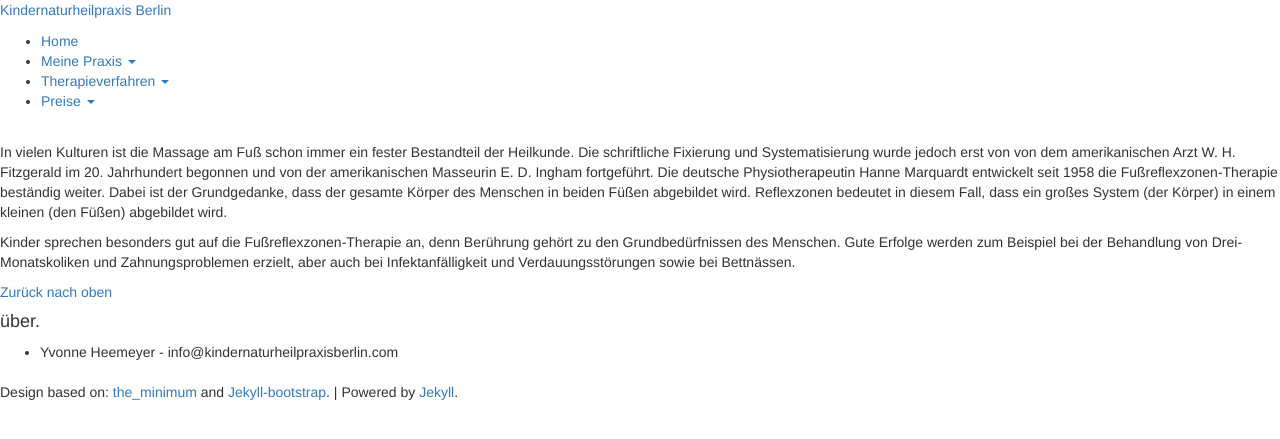
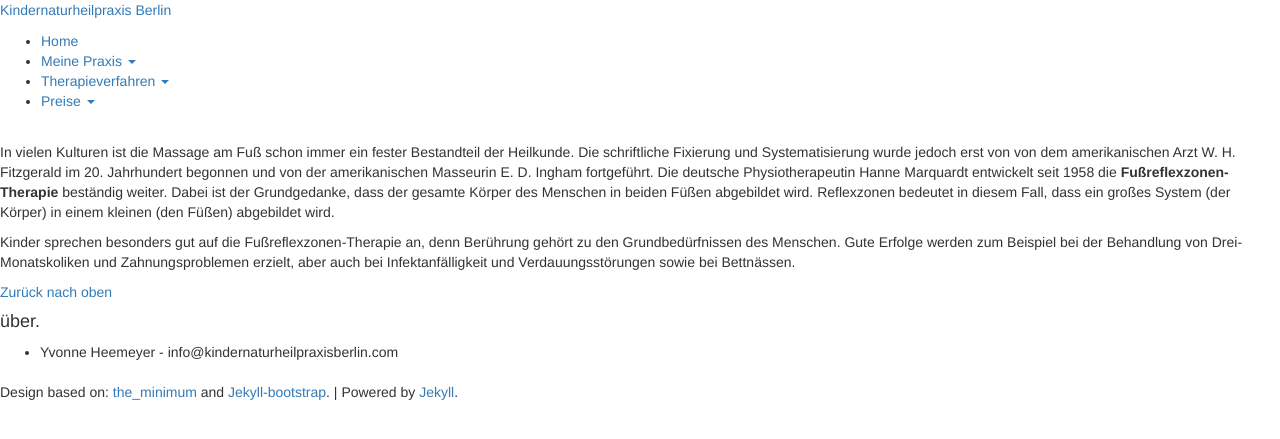
Before and after one commit to heilpraktiker/heilpraktiker.github.io, a Jekyll site: the page built from therapieverfahren/fussreflexzonen-therapie/index.md, in a window 1280 px wide. Shown: the top 439 px of the page. Built offline with Jekyll 4.4.1, drawn with Linux system fonts in a browser that asks for light colours; nearby versions of some CDN libraries; comment, search, counter and statistics services are not loaded.

```diff
--- a/therapieverfahren/fussreflexzonen-therapie/index.md
+++ b/therapieverfahren/fussreflexzonen-therapie/index.md
@@ -6,6 +6,6 @@ published: true
 ---
 
 {% include JB/setup %}
-In vielen Kulturen ist die Massage am Fuß schon immer ein fester Bestandteil der Heilkunde. Die schriftliche Fixierung und Systematisierung wurde jedoch erst von von dem amerikanischen Arzt W. H. Fitzgerald im 20. Jahrhundert begonnen und von der amerikanischen Masseurin E. D. Ingham fortgeführt. Die deutsche Physiotherapeutin Hanne Marquardt entwickelt seit 1958 die Fußreflexzonen-Therapie beständig weiter. Dabei ist der Grundgedanke, dass der gesamte Körper des Menschen in beiden Füßen abgebildet wird. Reflexzonen bedeutet in diesem Fall, dass ein großes System (der Körper) in einem kleinen (den Füßen) abgebildet wird.
+In vielen Kulturen ist die Massage am Fuß schon immer ein fester Bestandteil der Heilkunde. Die schriftliche Fixierung und Systematisierung wurde jedoch erst von von dem amerikanischen Arzt W. H. Fitzgerald im 20. Jahrhundert begonnen und von der amerikanischen Masseurin E. D. Ingham fortgeführt. Die deutsche Physiotherapeutin Hanne Marquardt entwickelt seit 1958 die **Fußreflexzonen-Therapie** beständig weiter. Dabei ist der Grundgedanke, dass der gesamte Körper des Menschen in beiden Füßen abgebildet wird. Reflexzonen bedeutet in diesem Fall, dass ein großes System (der Körper) in einem kleinen (den Füßen) abgebildet wird.
 
 Kinder sprechen besonders gut auf die Fußreflexzonen-Therapie an, denn Berührung gehört zu den Grundbedürfnissen des Menschen. Gute Erfolge werden zum Beispiel bei der Behandlung von Drei-Monatskoliken und Zahnungsproblemen erzielt, aber auch bei Infektanfälligkeit und Verdauungsstörungen sowie bei Bettnässen.
```
